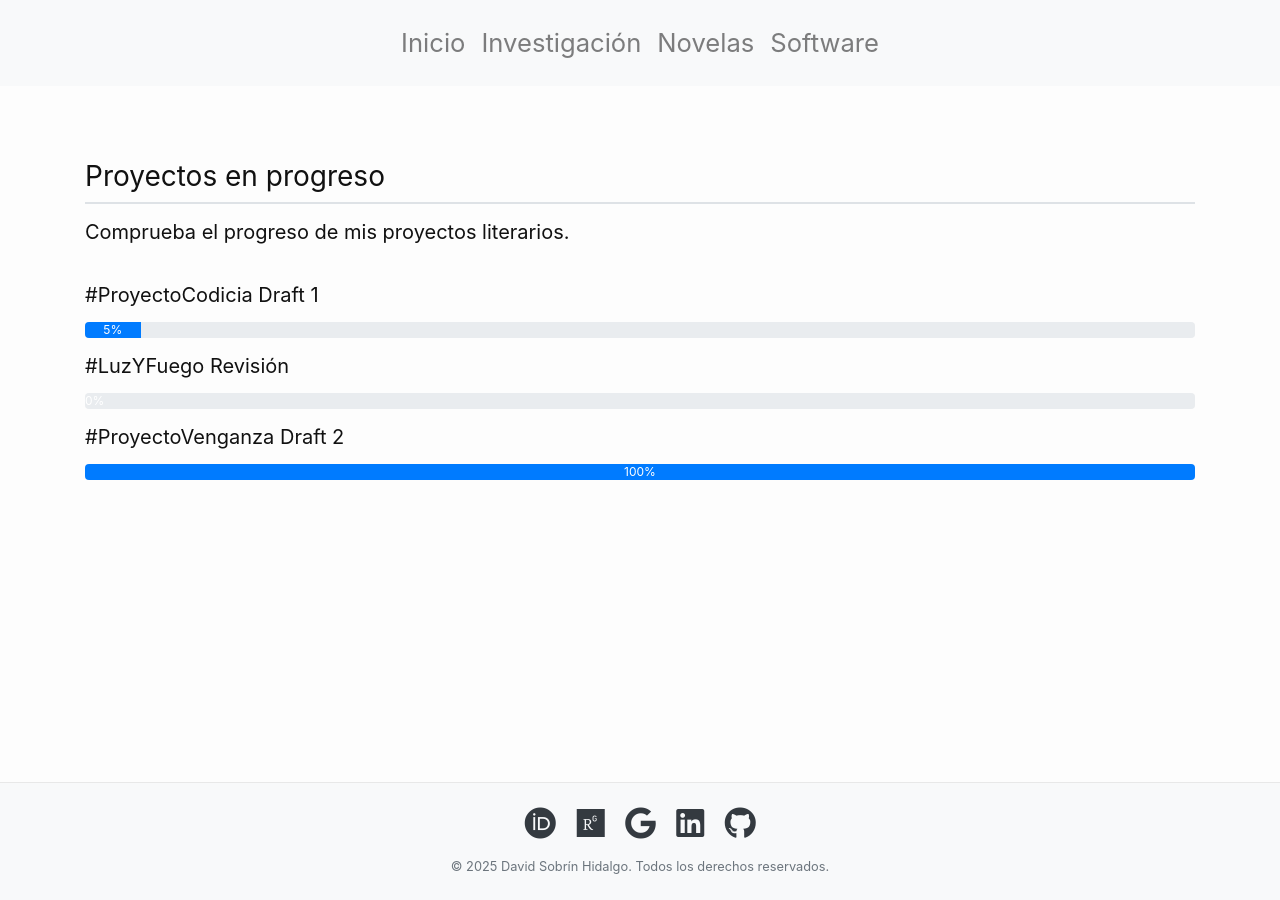
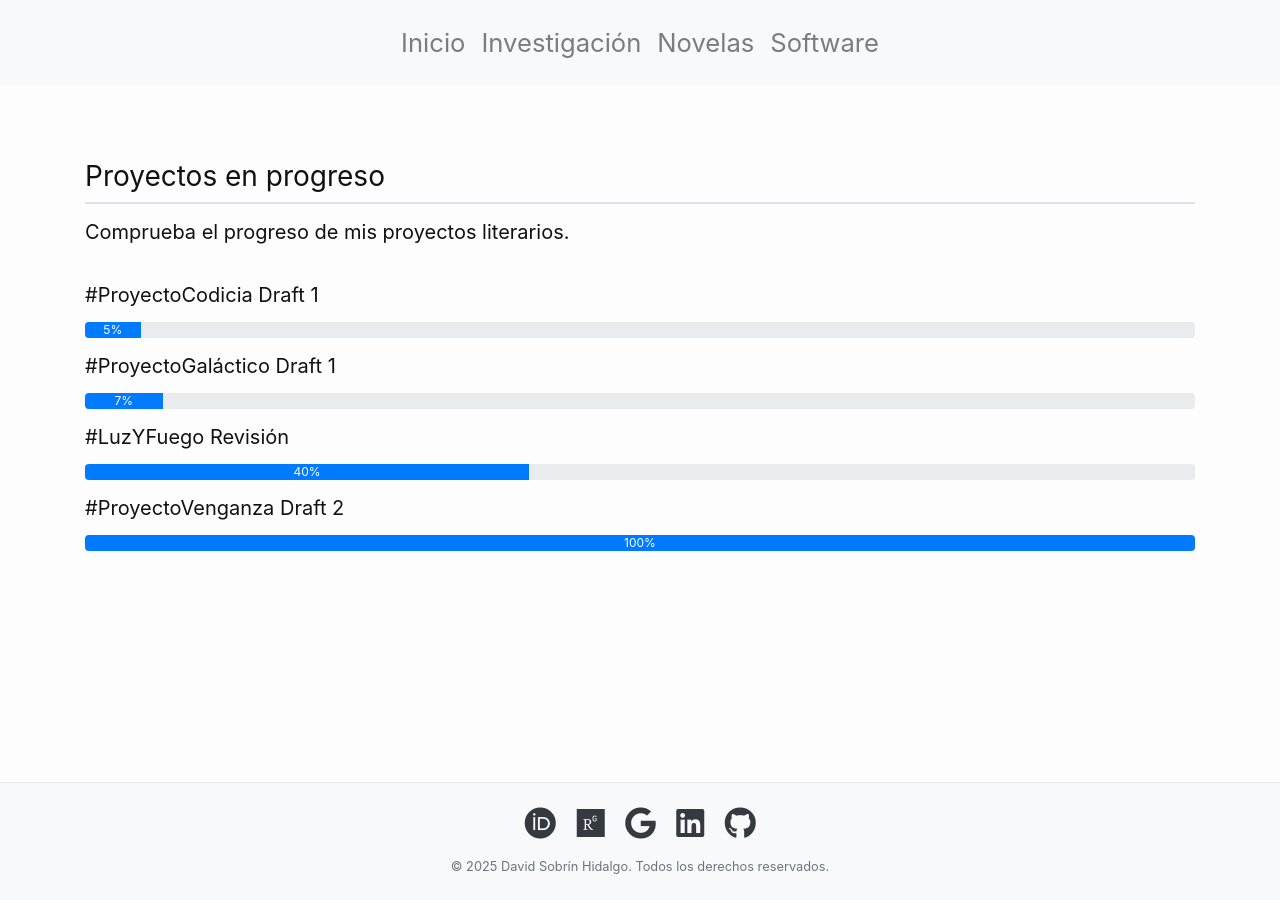
Before and after one commit to Dsobh/dsobh.github.io, a Jekyll site: the page built from books.html, in a window 1280 px wide. Built offline with Jekyll 4.4.1, drawn with Linux system fonts in a browser that asks for light colours; nearby versions of some CDN libraries.

Commit message:
Update progress for ProyectoGaláctico and LuzYFuego
updated _date

```diff
--- a/_data/books.yaml
+++ b/_data/books.yaml
@@ -1,8 +1,10 @@
 projects:
   - title: "#ProyectoCodicia Draft 1"
     progress: 5
+  - title: "#ProyectoGaláctico Draft 1"
+    progress: 7
   - title: "#LuzYFuego Revisión"
-    progress: 0
+    progress: 40
   - title: "#ProyectoVenganza Draft 2"
     progress: 100
 
```
